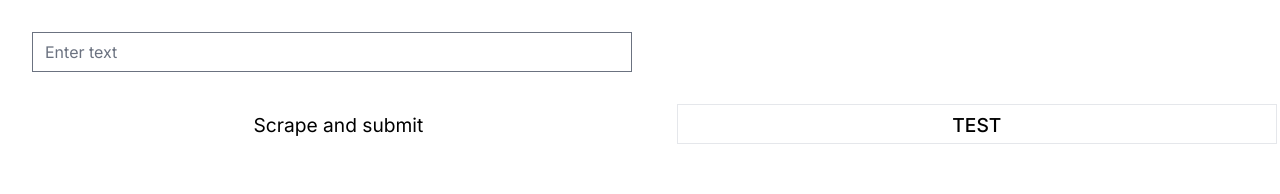
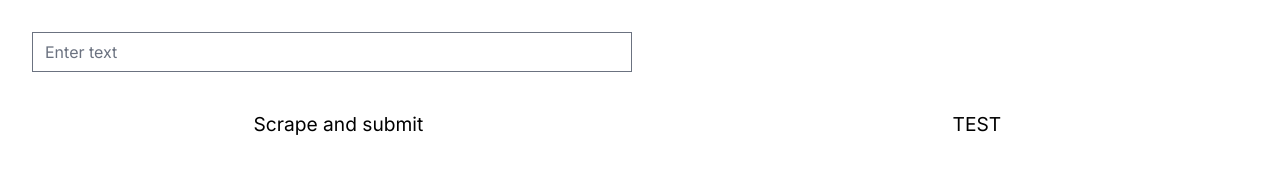
Before and after one commit to Jonathanko52/next-test, a Next.js app: page /textinput in a window 1280 px wide. Shown: the top 194 px of the page. Built offline with nearby package versions, Linux system fonts and the light colour scheme; a web font is replaced by a local one.

Commit message:
Buttons having issues

```diff
--- a/app/textinput/page.tsx
+++ b/app/textinput/page.tsx
@@ -96,7 +96,7 @@ export default function TextboxWithButton() {
         </button>
         <button
           type="button"
-          className="text-body bg-neutral-secondary-medium box-border border border-default-medium hover:bg-neutral-tertiary-medium hover:text-heading focus:ring-4 focus:ring-neutral-tertiary shadow-xs font-medium leading-5 rounded-base text-sm px-4 py-2.5 focus:outline-none"
+          className="bg-success"
           style={{
             width: "600px",
             height: "40px",
```
